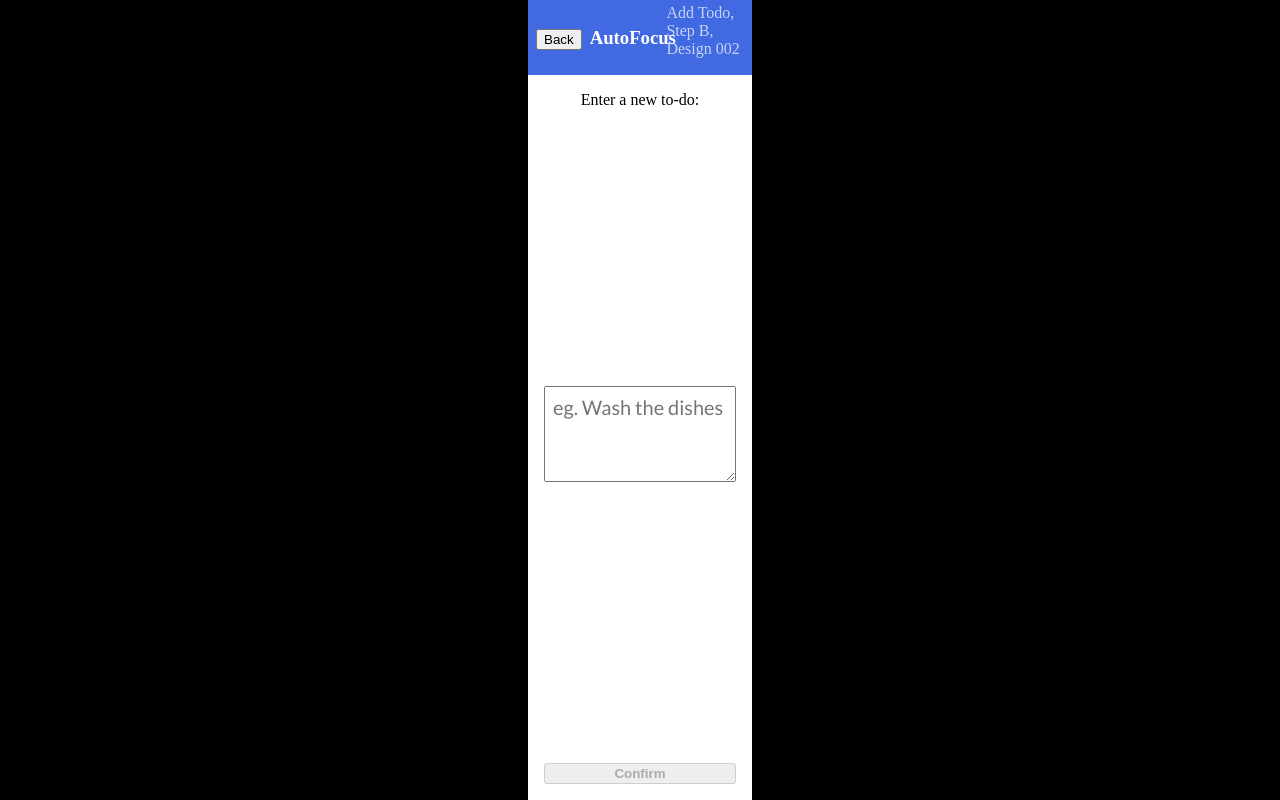
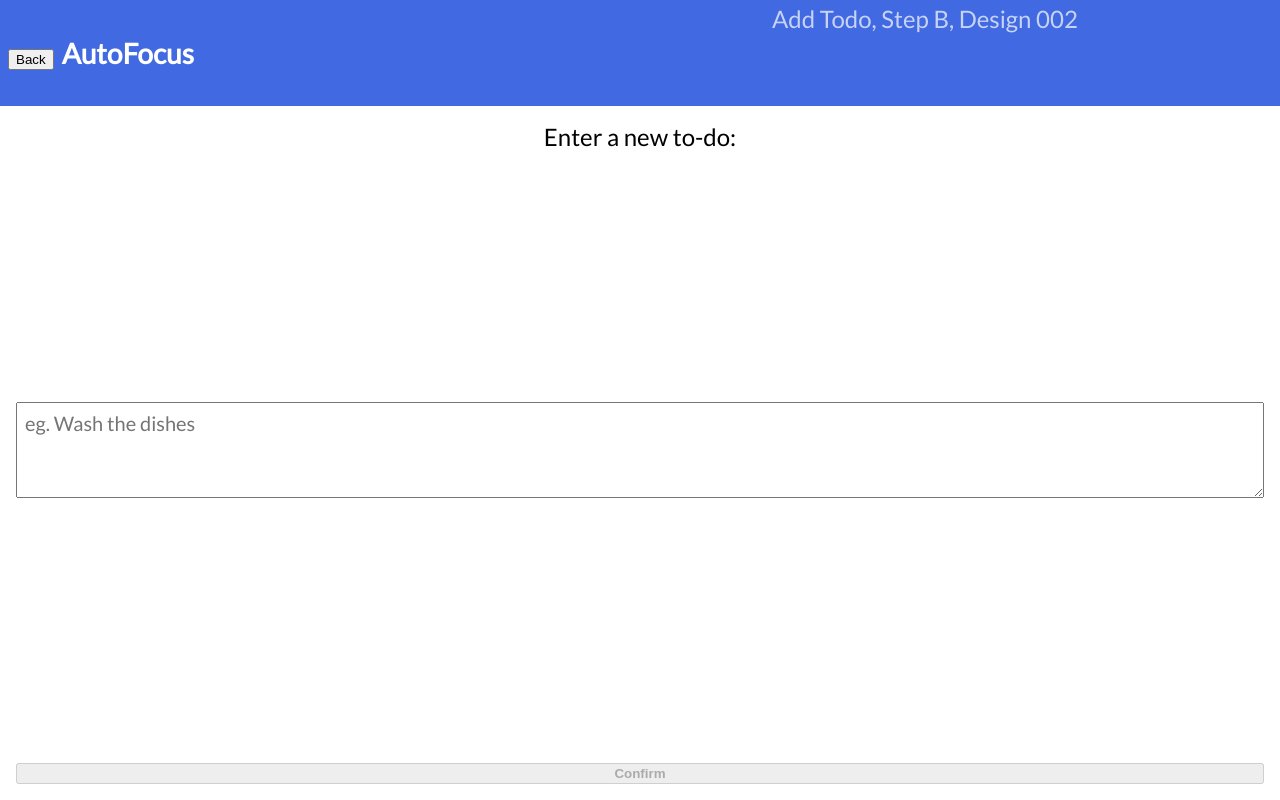
Before and after one commit to avidrucker/autofocus-ui, a React (Create React App) app: page /add-new in a window 1280 px wide. Built offline with nearby package versions, Linux system fonts and the light colour scheme.

Commit message:
feat apply theming

```diff
--- a/src/components/AppWrapper.tsx
+++ b/src/components/AppWrapper.tsx
@@ -1,4 +1,5 @@
 import React, { Fragment }  from 'react';
+import { styles } from './theming';
 
 export const AppWrapper =
 	(props: any) =>
@@ -6,10 +7,10 @@ export const AppWrapper =
 		{
 			props.demo === "demo" &&
 			<section className="bg-black w-100">
-				{/* bg-pink */}
+				{/* bg-pink measure-very-narrow */}
 				<section
 					className={props.className +
-						" flex flex-column vh-100 bg-white measure-very-narrow center"}>
+						` flex flex-column vh-100 bg-white center ${styles.global}`}>
 					{props.children}
 				</section>
 			</section>
```
